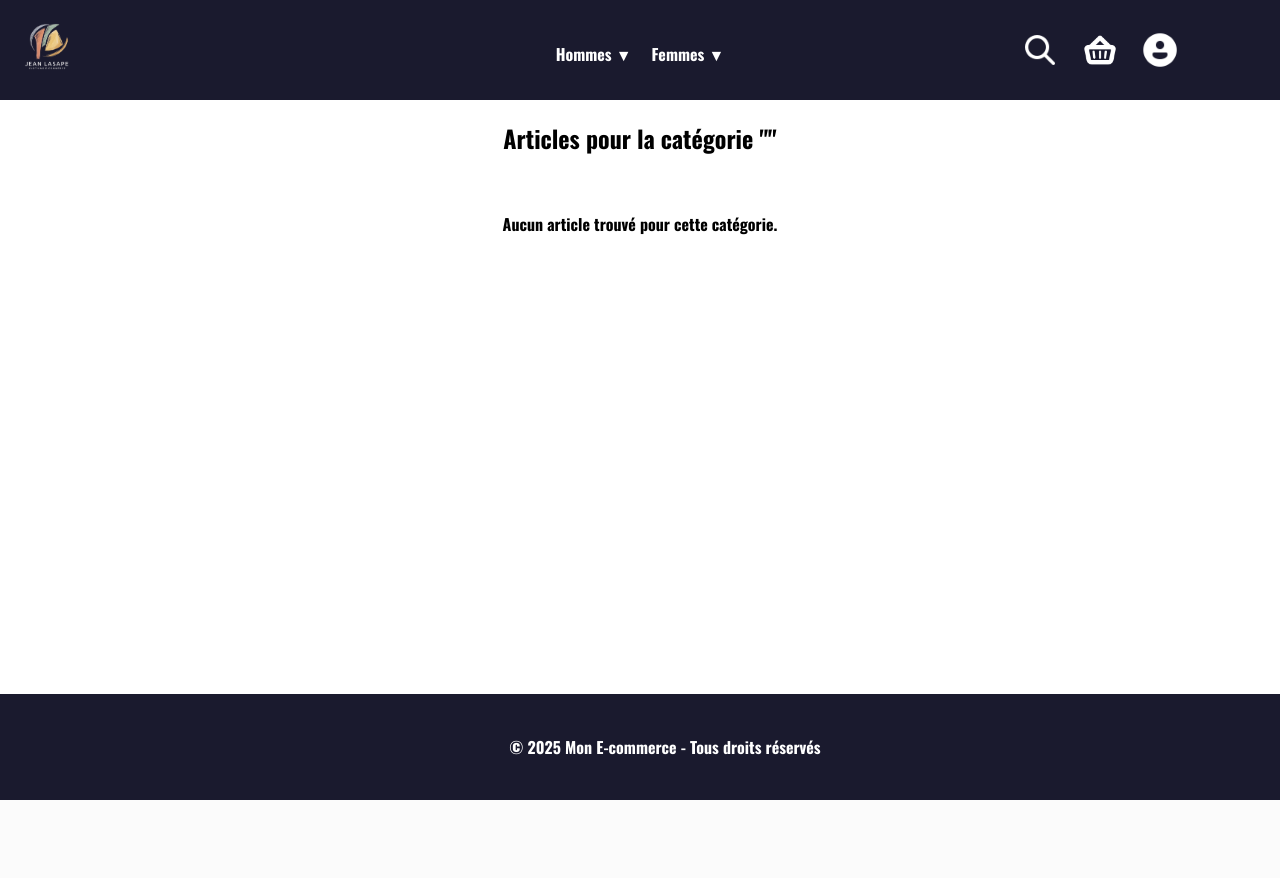
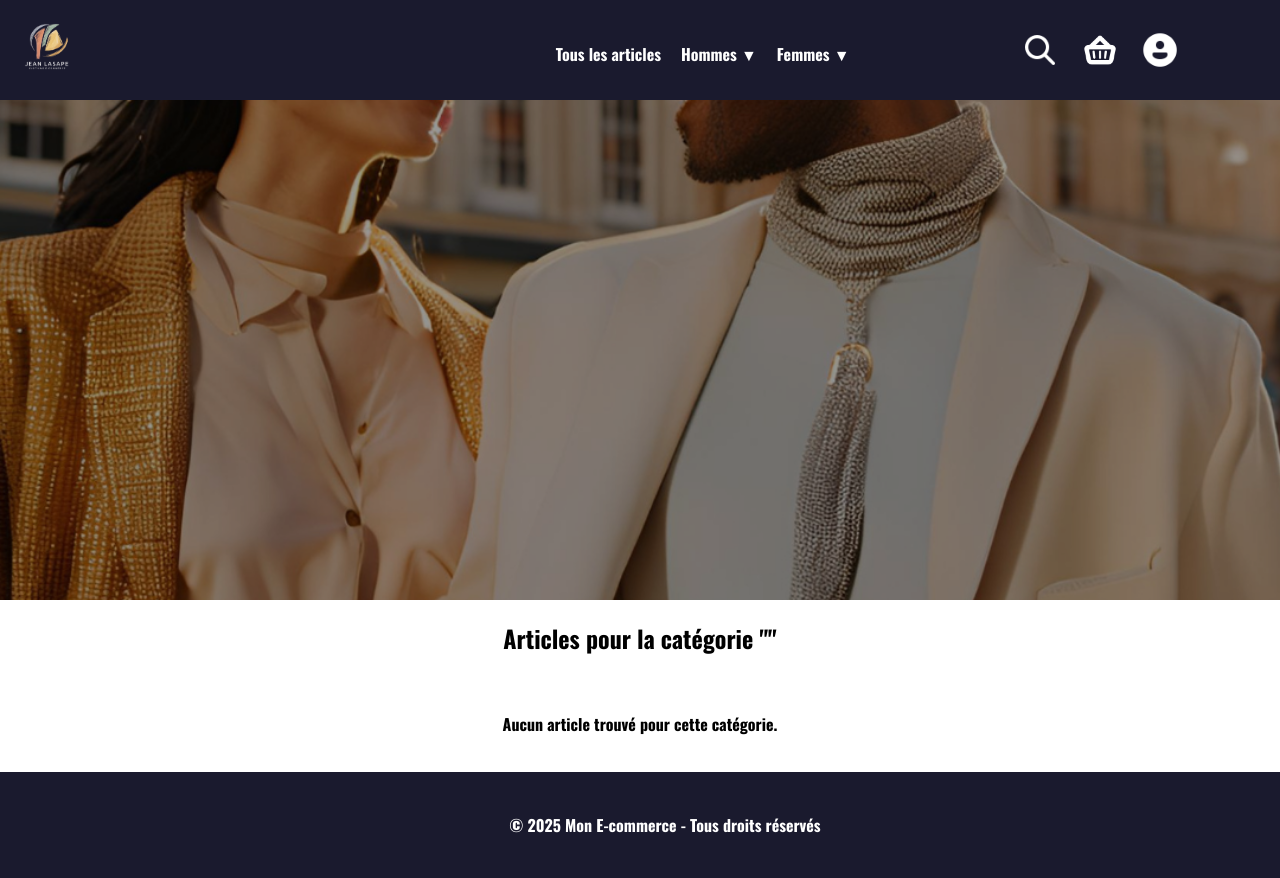
Before and after one commit to BjornHgn/symfony_project, a Symfony app: template templates/articles/category.html.twig in a window 1280 px wide; the page is wider, and only the part inside the window is pictured. Before the commit the page ends 800 px from the top of that part, so only its background shows below. Run offline with Twig, Linux system fonts and the light colour scheme; the template is opened without the code that fills it, so the values that code supplies are empty; some libraries are stand-ins or nearby versions.

Commit message:
categories complete et ajout css

```diff
--- a/public/css/styles.css
+++ b/public/css/styles.css
@@ -325,10 +325,10 @@ h2 {
     margin-top: 20px;
     margin-bottom: 20px;
 }
-/*Banniere articles unisex*/
+/*Banniere articles*/
 
-
-.bannerunisex-image1 {
+/*1*/
+.bannerarticles-image1 {
     background-image: url('/images/banniereunisex.png');
     background-size: cover;
     background-position: center -400px;
@@ -336,7 +336,43 @@ h2 {
     height: 500px;
     position: relative;
 }
-.bannerunisex-image1::after {
+.bannerarticles-image1::after {
+    content: "";
+    position: absolute;
+    top: 0;
+    left: 0;
+    width: 100%;
+    height: 100%;
+    background: rgba(0, 0, 0, 0.4);
+}
+/*2*/
+.bannerarticles-image2 {
+    background-image: url('/images/bannierearticles1.jpg');
+    background-size: cover;
+    background-position: center -100px;
+    width: 100%;
+    height: 500px;
+    position: relative;
+}
+.bannerarticles-image2::after {
+    content: "";
+    position: absolute;
+    top: 0;
+    left: 0;
+    width: 100%;
+    height: 100%;
+    background: rgba(0, 0, 0, 0.4);
+}
+/*3*/
+.bannerarticles-image3 {
+    background-image: url('/images/bannierearticles2.jpg');
+    background-size: cover;
+    background-position: center -100px;
+    width: 100%;
+    height: 500px;
+    position: relative;
+}
+.bannerarticles-image3::after {
     content: "";
     position: absolute;
     top: 0;
--- a/templates/articles/category.html.twig
+++ b/templates/articles/category.html.twig
@@ -3,8 +3,19 @@
 {% block title %}Articles - {{ categorie }} - Jeans-Lassape{% endblock %}
 
 {% block body %}
-    <h2>Articles pour la catégorie "{{ categorie }}"</h2>
 
+    <section class="bannerarticles">
+        {% if genre == 'Homme' %}
+            <div class="bannerarticles-image2"></div>
+    {% elseif genre == 'Femme' %}
+            <div class="bannerarticles-image3"></div>
+    {% else %}
+             <div class="bannerarticles-image1"></div>
+    {% endif %}
+    </section>
+
+
+<h2>Articles pour la catégorie "{{ categorie }}"</h2>
     <section class="featured-products">
         <div class="product-list">
             {% for article in articles %}
--- a/templates/articles/index.html.twig
+++ b/templates/articles/index.html.twig
@@ -3,8 +3,8 @@
 {% block title %}Articles - Jeans-Lassape{% endblock %}
 
 {% block body %}
-    <section class="bannerunisex">
-        <div class="bannerunisex-image1"></div>
+    <section class="bannerarticles">
+        <div class="bannerarticles-image1"></div>
     </section>
 
     <section class="articles">
--- a/templates/base.html.twig
+++ b/templates/base.html.twig
@@ -13,6 +13,9 @@
         <a class="logo" href="/"></a>
         <nav>
             <div class="nav-links">
+             <div class="dropdown">
+              <a href="/articles">Tous les articles</a>
+              </div>
                 <div class="dropdown">
                     <a href="{{ path('app_articles_category', {'genre': 'Homme', 'categorie': 'Tous'}) }}">Hommes ▼</a>
                     <div class="dropdown-content">
```
Also changed, not shown: src/Controller/ArticlesController.php (+11 -9 lines).
